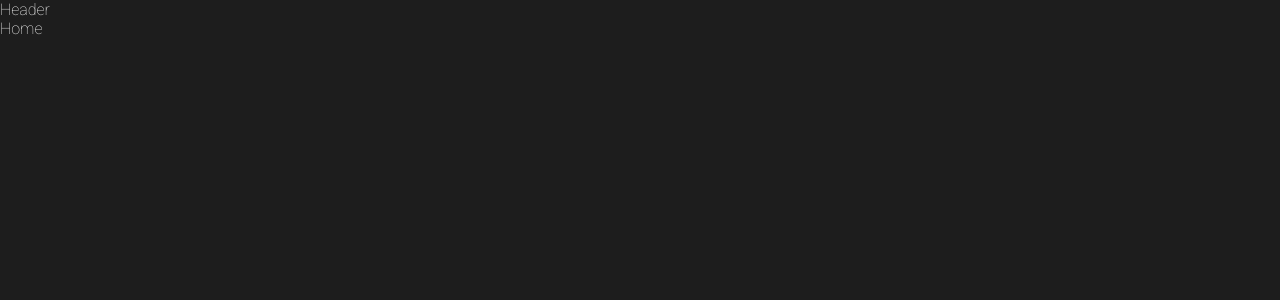
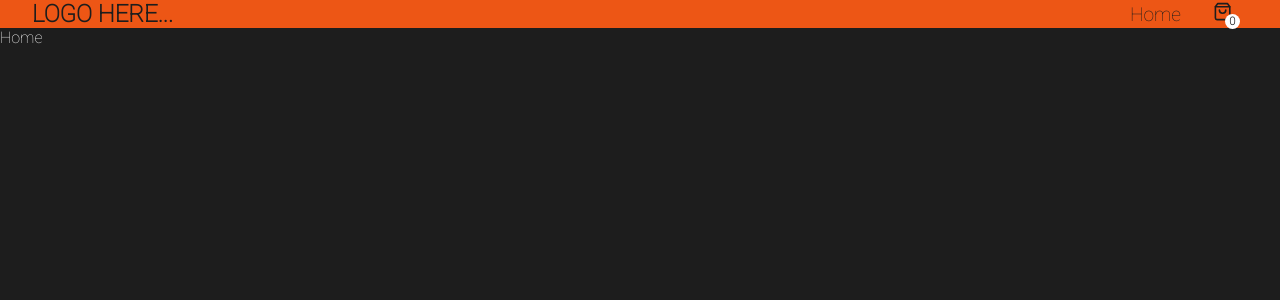
Before and after one commit to 0x1Shub/Add-to-cart, a React (Create React App) app: page / in a window 1280 px wide. Shown: the top 300 px of the page. Built offline with nearby package versions, Linux system fonts and the light colour scheme.

Commit message:
feat: Added Navbar

```diff
--- a/src/components/Header.jsx
+++ b/src/components/Header.jsx
@@ -1,10 +1,19 @@
 import React from 'react'
+import { Link } from 'react-router-dom'
+import { FiShoppingBag } from "react-icons/fi";
 
 const Header = () => {
     return (
-        <div>
-            Header
-        </div>
+        <nav>
+            <h2>Logo Here...</h2>
+            <div>
+                <Link to={"/"}>Home</Link>
+                <Link to={"/"}>
+                    <FiShoppingBag />
+                    <p>{0}</p>
+                </Link>
+            </div>
+        </nav>
     )
 }
 
--- a/src/styles/app.scss
+++ b/src/styles/app.scss
@@ -10,6 +10,7 @@
 }
 
 @import "colors.scss";
+@import "header.scss";
 
 body {
     background-color: $primary;
--- /dev/null
+++ b/src/styles/header.scss
@@ -0,0 +1,41 @@
+@import "colors";
+
+nav {
+    background-color: $secondary;
+    display: flex;
+    justify-content: space-between;
+    padding: 0 2rem;
+
+    >h2 {
+        text-transform: uppercase;
+        color: $primary;
+    }
+
+    >div {
+        display: flex;
+        align-items: center;
+
+        >a {
+            color: $primary;
+            font-size: 1.2rem;
+            margin: 0 1rem;
+            transition: all 0.3s;
+
+            &:hover {
+                opacity: 0.5;
+            }
+
+            >p {
+                position: absolute;
+                background-color: $tertiary;
+                border-radius: 50%;
+                width: 15px;
+                height: 15px;
+                font: 900 0.7rem "Roboto";
+                display: grid;
+                place-items: center;
+                transform: translate(80%, -80%);
+            }
+        }
+    }
+}
```
